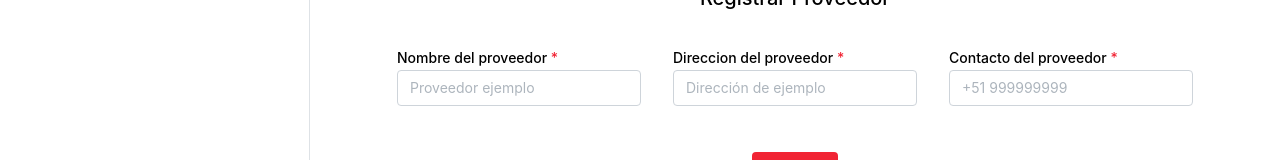
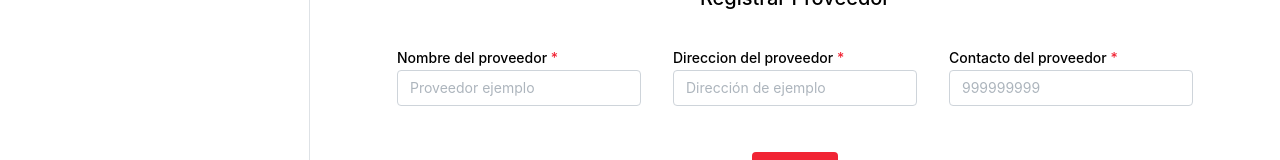
Before and after one commit to Julianqll/desafioClient, a React (Vite) app: page /proveedores/register in a window 1280 px wide. Shown: the part 180-340 px from the top of the page. Built offline with nearby package versions, Linux system fonts and the light colour scheme; the HTML template or start-up script is replaced by a standard one.

Commit message:
fix: proveedor contacto placeholder fixed

```diff
--- a/src/components/ProveedorForm/ProveedorForm.tsx
+++ b/src/components/ProveedorForm/ProveedorForm.tsx
@@ -61,7 +61,7 @@ const ProveedorForm: React.FC<FormularioDirectivasProps> = ({ nombre }) => {
             <TextInput
               withAsterisk
               label="Contacto del proveedor"
-              placeholder="+51 999999999"
+              placeholder="999999999"
               {...form.getInputProps('contacto')}
             />
         </Flex>
```
